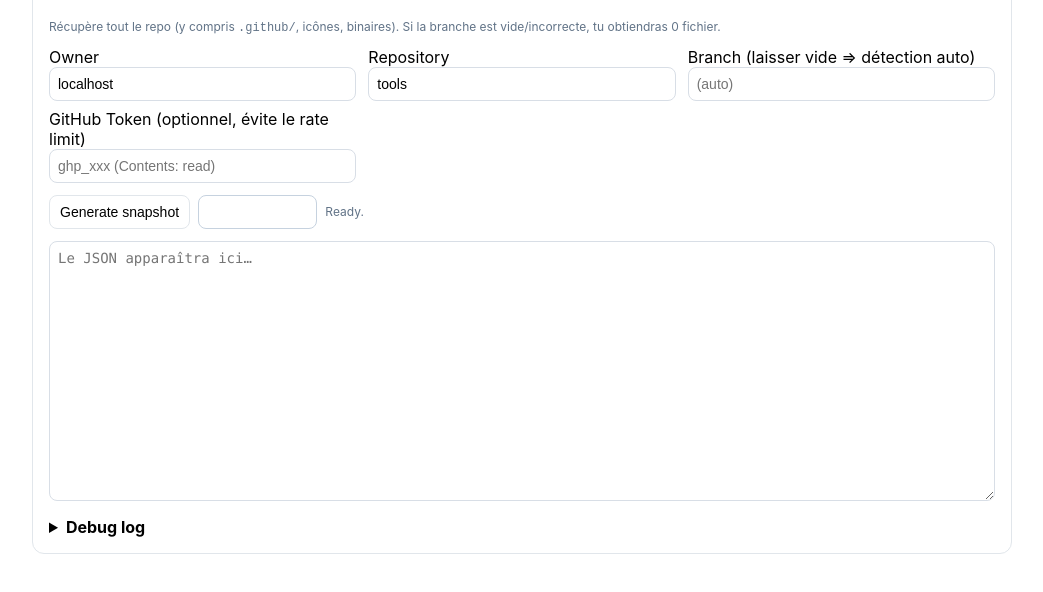
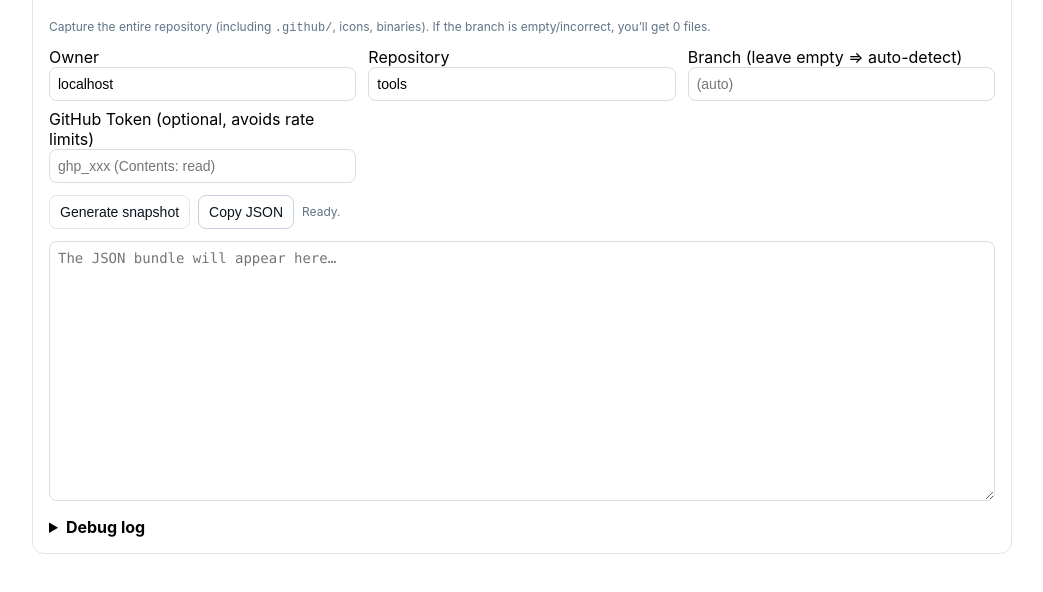
Before and after one commit to MarcLeGuyader/CRM, a plain HTML site: page tools/bundle.html in a window 1280 px wide. Shown: the part 96-688 px from the top of the page, without its empty margins (118-1161 px from the left). Drawn offline with Linux system fonts and the light colour scheme.

Commit message:
Update bundle.html

```diff
--- a/tools/bundle.html
+++ b/tools/bundle.html
@@ -16,13 +16,18 @@
     .muted{color:#617387;font-size:12px}
     .ok{color:#2f9e44}.warn{color:#c92a2a}
     .btns{display:flex;gap:8px;align-items:center;flex-wrap:wrap}
-    .ghost{background:transparent;border:1px solid #c6d2df;border-radius:8px;padding:8px 10px}
+    /* Make ghost buttons readable on white */
+    .ghost{background:transparent;border:1px solid #c6d2df;border-radius:8px;padding:8px 10px;color:#0b1320 !important}
+    button{color:#0b1320}
   </style>
 </head>
 <body>
   <div class="card">
     <h1>Full Project Bundle (via GitHub API)</h1>
-    <p class="muted">Récupère tout le repo (y compris <code>.github/</code>, icônes, binaires). Si la branche est vide/incorrecte, tu obtiendras 0 fichier.</p>
+    <p class="muted">
+      Capture the entire repository (including <code>.github/</code>, icons, binaries).
+      If the branch is empty/incorrect, you’ll get 0 files.
+    </p>
 
     <div class="grid-3">
       <label>Owner
@@ -31,12 +36,13 @@
       <label>Repository
         <input id="repo" type="text" placeholder="CRM">
       </label>
-      <label>Branch (laisser vide ⇒ détection auto)
+      <label>Branch (leave empty ⇒ auto-detect)
         <input id="branch" type="text" placeholder="(auto)">
       </label>
     </div>
+
     <div class="grid-3" style="margin-top:8px">
-      <label>GitHub Token (optionnel, évite le rate limit)
+      <label>GitHub Token (optional, avoids rate limits)
         <input id="token" type="password" placeholder="ghp_xxx (Contents: read)">
       </label>
       <div></div><div></div>
@@ -44,12 +50,11 @@
 
     <div class="btns" style="margin:12px 0">
       <button id="btn-gen">Generate snapshot</button>
-      <!-- Libellé par défaut en FR -->
-      <button id="btn-copy" class="ghost" disabled>Copier le JSON</button>
+      <button id="btn-copy" class="ghost" disabled>Copy JSON</button>
       <span id="status" class="muted">Ready.</span>
     </div>
 
-    <textarea id="out" placeholder="Le JSON apparaîtra ici…" readonly></textarea>
+    <textarea id="out" placeholder="The JSON bundle will appear here…" readonly></textarea>
 
     <details style="margin-top:12px">
       <summary><b>Debug log</b></summary>
```
